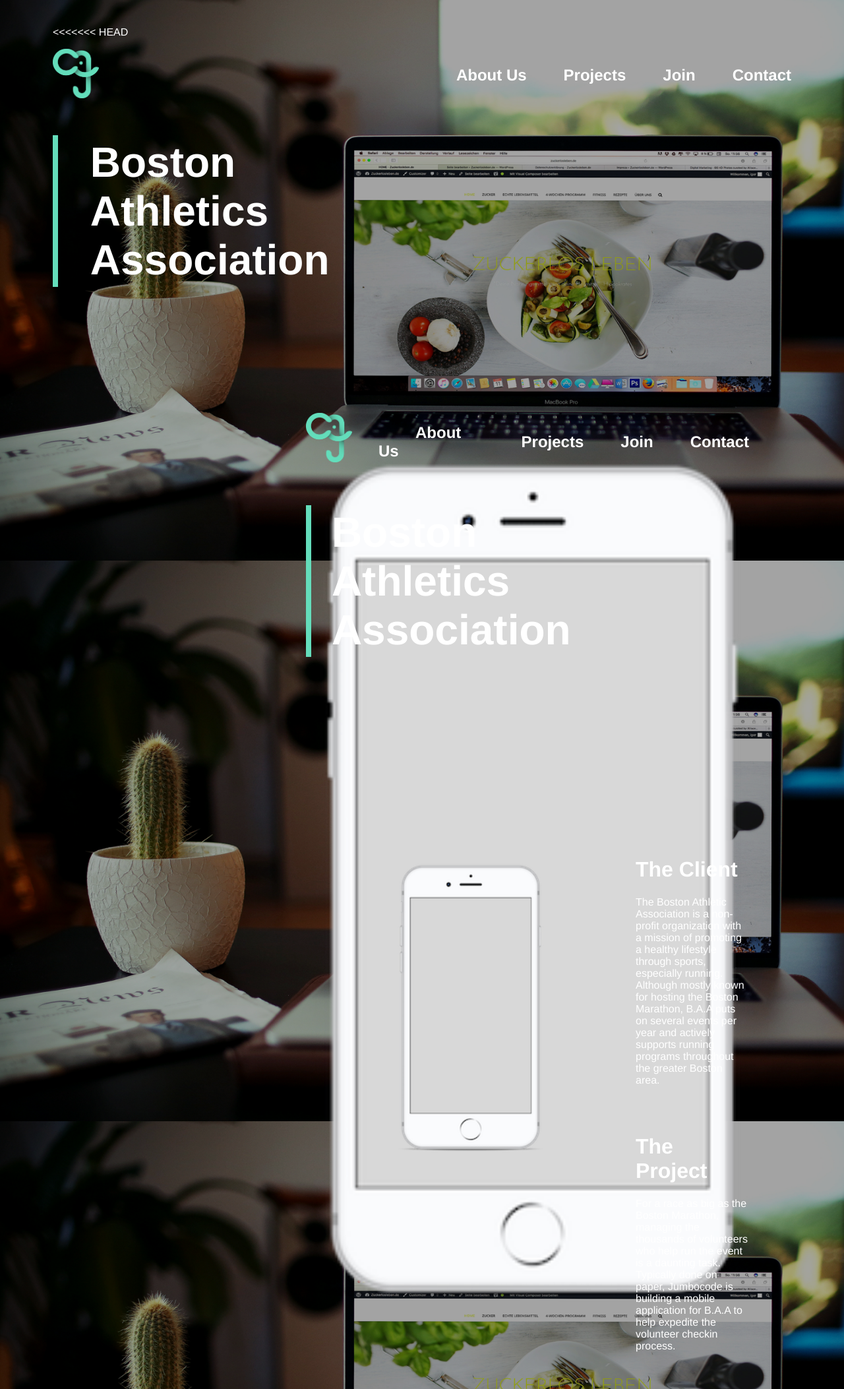
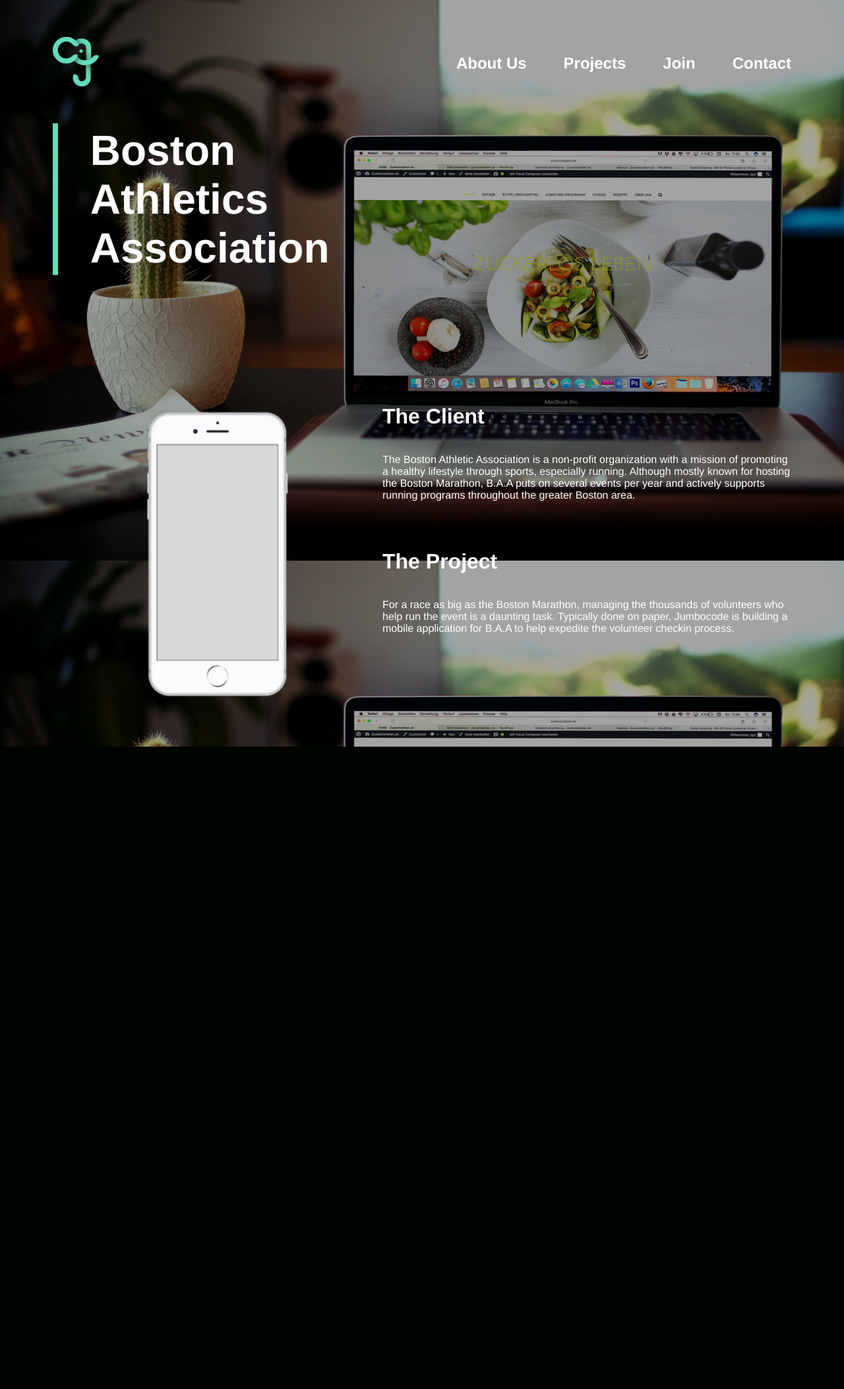
Before and after one commit to JumboCode/jumbocode-website, a PHP site: page /individual_project.html in a window 1280 px wide; the page is wider, and only the part inside the window is pictured. Shown: that part at 66% size. After the commit the page ends 1132 px from the top of that part, so only its background shows below. Run offline with PHP 8.4, Linux system fonts and the light colour scheme.

Commit message:
Started making some individual pages

```diff
--- a/assets/styles/style.css
+++ b/assets/styles/style.css
@@ -343,17 +343,3 @@ textarea::placeholder {
 	flex-direction: row;
 	margin-top: 175px;
 }
-
-.baa {
-    background-image: url("../img/specific_project.png");
-    background-repeat: no-repeat;
-    background-attachment: fixed;
-    background-size: 1300px 850px;
-}
-
-.baa {
-    background-image: url("../img/specific_project.png");
-    background-repeat: no-repeat;
-    background-attachment: fixed;
-    background-size: 1300px 850px;
-}
--- a/individual_project.html
+++ b/individual_project.html
@@ -3,8 +3,17 @@
 	<head>
 		<link rel="stylesheet" href="assets/styles/style.css" />
 	</head>
-
-<<<<<<< HEAD
+	<style>
+	    body {
+		    background-image: url("assets/img/specific_project.png");
+		    /*ALSO: I moved this from the style.css page because this how we did it for the homepage?
+		    		I don't know which way we wanted it?*/
+		    /*I know this is a stock picture but I like it*/
+	   	 	background-repeat: no-repeat;
+	    	background-attachment: fixed;
+	    	background-size: 1300px 850px;
+    	}
+    </style>
 	<body>
 		<div class="home-nav navigation">
 	        <div class="logo">
@@ -22,43 +31,12 @@
 	    <div class="organization quote-right">
 	    	<h1>Boston<br />Athletics<br />Association</h1>
 	    </div>
-	    <div class="content">
-		    <div class="screenshot">
-		    	<img src="iphone_mockup.png">
-		    	<!--Waiting for screenshot-->
-		    </div>
-		    <div class="client-info">
-	<body class="baa">
-        <div class="home-nav navigation">
-              <div class="logo">
-                 <a href="index.html"><img src="assets/img/logo.png" alt="JumboCode Logo"></a>
-              </div>
-             <ul class="nav-links">
-                <li><a href="about.html">About Us</a></li>
-                <li><a href="projects.html">Projects</a></li>
-                <li><a href="join.html">Join</a></li>
-                <li><a href="contact.html">Contact</a></li>
-            </ul>
-        </div>
-        <br />
-        <br />
-        <div class="organization quote-right background"> <!-- why won't the line stay in line with the text-->
-            <h1>Boston<br />Athletics<br />Association</h1>
-        </div>
-        <br />
-        <br />
-        <br />
-        <br />
-        <br />
-        <br /> <!--there's probably a more elegant way to do this?-->
-
-	    <div class="content">
+        <div class="content">
 		    <div class="screenshot">
 		    	<img src="iphone_mockup.png" width="500" height="500">
 		    	<!--I guess we need to add in the screenshot of the website too-->
 		    </div>
-		    <div class="client_info">
-		    	<!--I'm not very good at making repeatable classes, I'm sorry. Please help-->
+		    <div class="client-info">
 		    	<h1 class="information">The Client</h1>
 		    	<p class="information">The Boston Athletic Association is a non-profit organization with a mission of promoting a healthy lifestyle through sports, especially running. Although mostly known for hosting the Boston Marathon, B.A.A puts on several events per year and actively supports running programs throughout the greater Boston area.</p>
 		    	<br />
```
Also changed, not shown: CodeSquad.html (added, +49 -0 lines), Upstream.html (added, +49 -0 lines).
